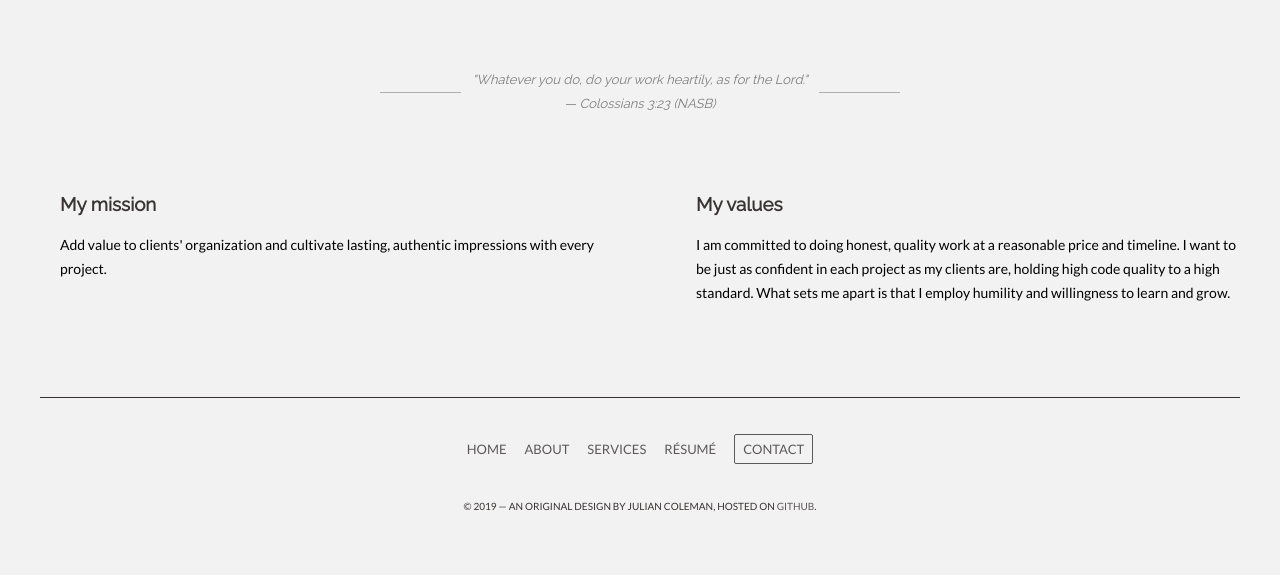
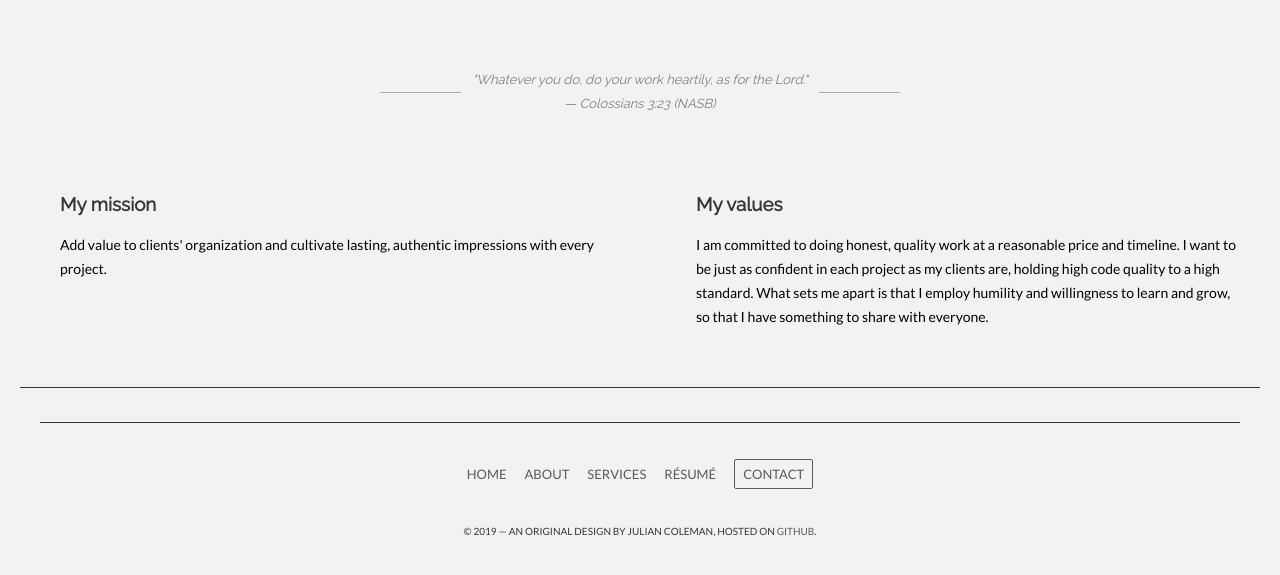
Before and after one commit to juliancoleman/engineering, a Jekyll site: the page built from about.html, in a window 1280 px wide and 900 px high, scrolled down 135 px, cut to the strip 319-894 px from the top of the window. Built offline with Jekyll 4.4.1, drawn with Linux system fonts in a browser that asks for light colours.

Commit message:
Add bottom border to about body

```diff
--- a/about.html
+++ b/about.html
@@ -32,7 +32,8 @@ layout: default
       confident in each project as my clients are, holding
       high code quality to a high standard. What sets me
       apart is that I employ humility and willingness to
-      learn and grow.
+      learn and grow, so that I have something to share
+      with everyone.
     </p>
   </div>
 </section>
--- a/assets/css/style.scss
+++ b/assets/css/style.scss
@@ -125,6 +125,7 @@ a {
     grid-template-columns: 50% 50%;
     grid-template-rows: auto;
     grid-gap: 16px;
+    border-bottom: 1px solid #393333;
 
     & .grid-cell {
       padding: 34px 40px 44px;
```
